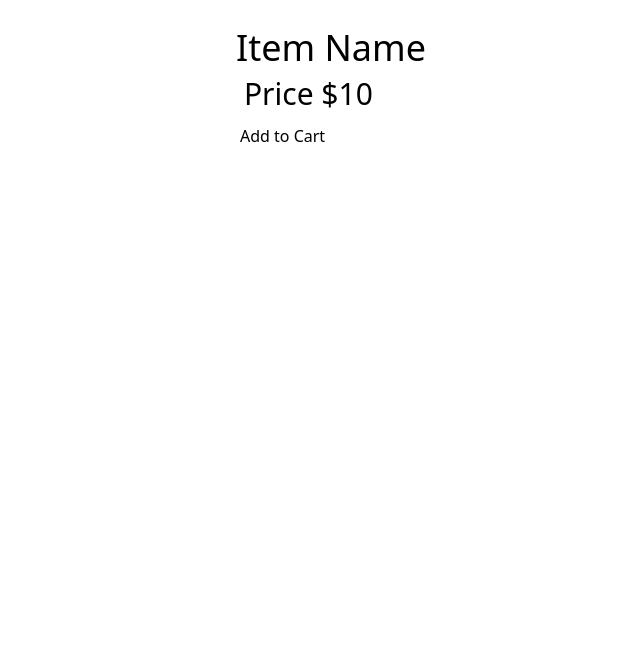
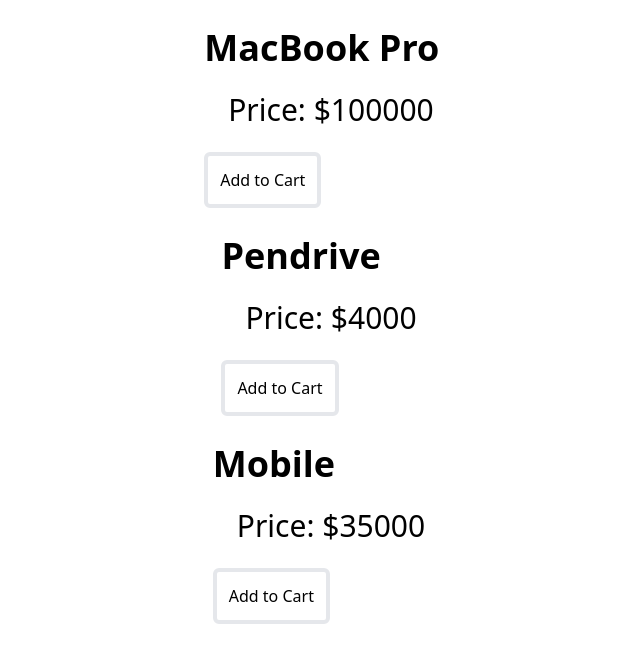
Before and after one commit to Najeeb93/React-Assignmt-2, a React (Vite) app: page / in a window 1280 px wide. Shown: the top 662 px of the page, without its empty margins (309-949 px from the left). Built offline with nearby package versions, Linux system fonts and the light colour scheme.

Commit message:
add to upload

```diff
--- a/src/App.jsx
+++ b/src/App.jsx
@@ -14,7 +14,9 @@
 
   return (
     <div>
-      <Item/>
+      <Item name='MacBook Pro' price={100000}/>
+      <Item name='Pendrive' price={4000}/>
+      <Item name='Mobile' price={35000}/>
     </div>
 
   )
--- a/src/assets/components/Item.jsx
+++ b/src/assets/components/Item.jsx
@@ -1,12 +1,12 @@
 
 
-function Item() {
+function Item(props) {
     return (
         <div className="w-[100%] flex justify-center mt-7">
         <div>
-            <h4 className="text-4xl">Item Name</h4>
-            <p className="text-3xl p-2">Price $10</p>
-            <button className="p-1 ">Add to Cart</button>
+            <h4 className="text-4xl font-bold">{props.name}</h4>
+            <p className="text-3xl p-6">Price: ${props.price}</p>
+            <button className="p-3 border-4 rounded-md">Add to Cart</button>
         </div>
         </div>
     )
```
